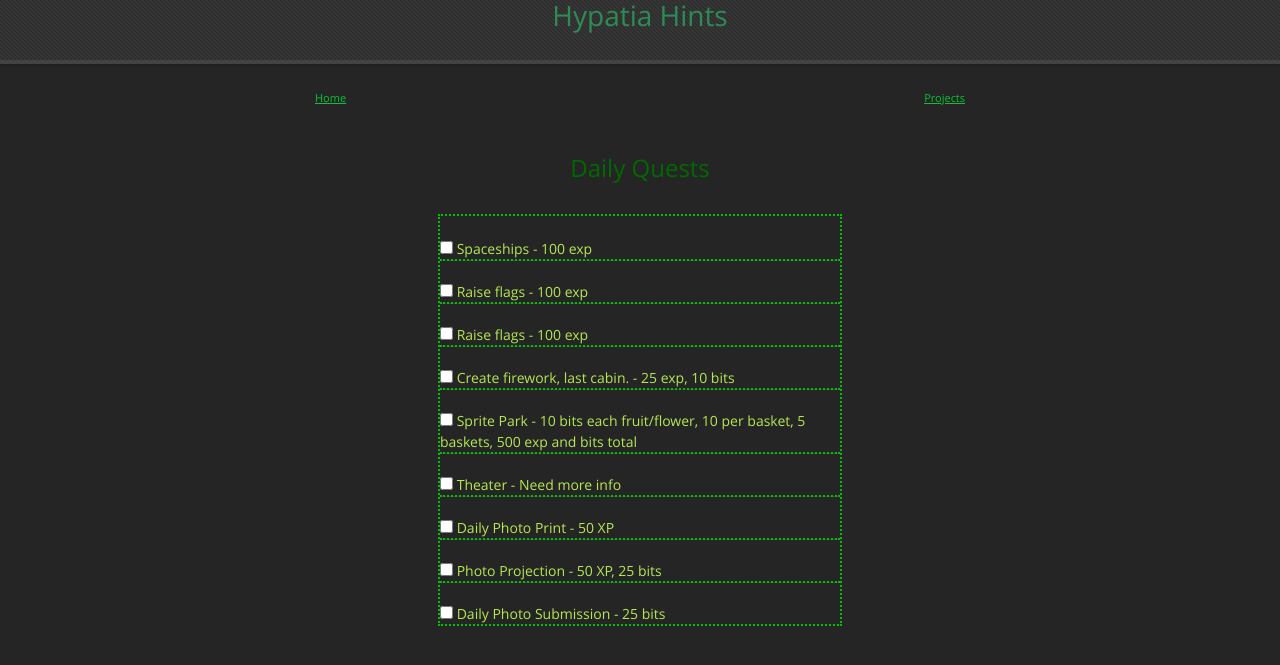
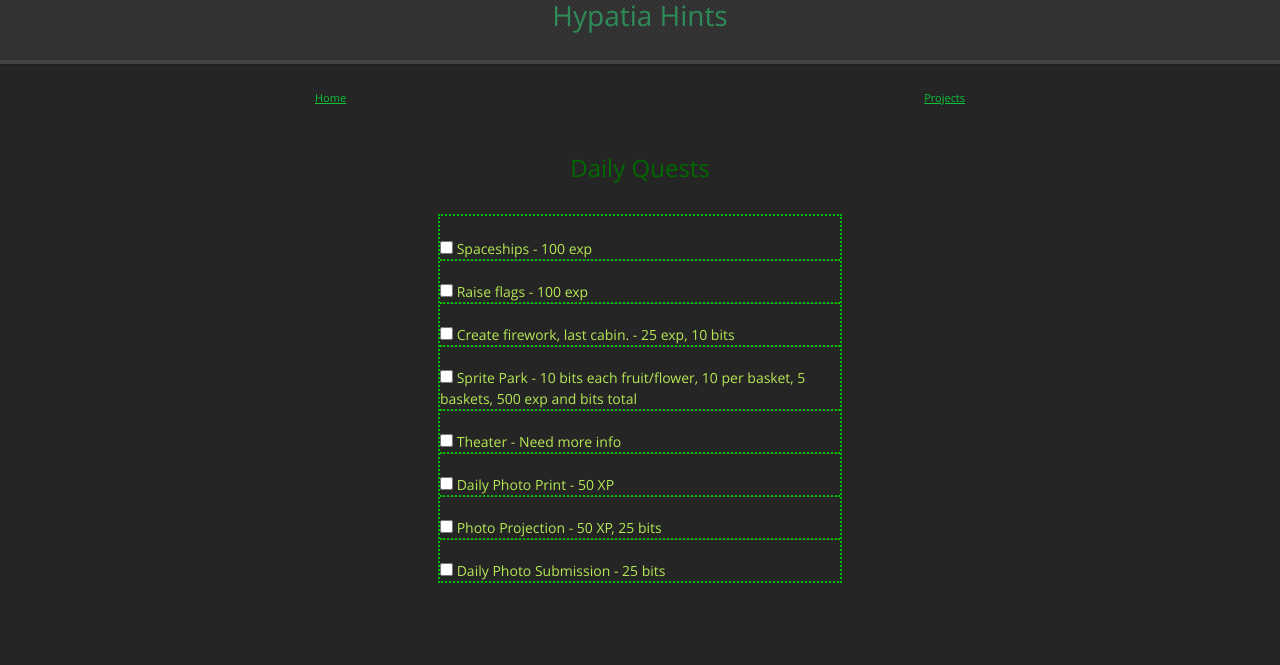
Before and after one commit to LunarTiger/hypatia, a Jekyll site: the page built from index.md, in a window 1280 px wide. Shown: the top 665 px of the page. Built offline with Jekyll 4.4.1, drawn with Linux system fonts in a browser that asks for light colours; our own code applies the rules of GitHub Pages for plain Markdown files.

Commit message:
had raise flags twice

```diff
--- a/index.md
+++ b/index.md
@@ -4,7 +4,6 @@
 <div style="border-style: dotted;border-width: 2px;border-color: #00be00;width: 400px;max-width: 100%;margin-left:auto;margin-right:auto;">
 	<hr style="height:0px; visibility:hidden;" />
 	<input type="checkbox"> Spaceships - 100 exp<hr />
-	<input type="checkbox"> Raise flags - 100 exp<hr />
 	<input type="checkbox"> Raise flags - 100 exp<hr />
 	<input type="checkbox"> Create firework, last cabin. - 25 exp, 10 bits<hr />
 	<input type="checkbox"> Sprite Park - 10 bits each fruit/flower, 10 per basket, 5 baskets, 500 exp and bits total<hr />
```
